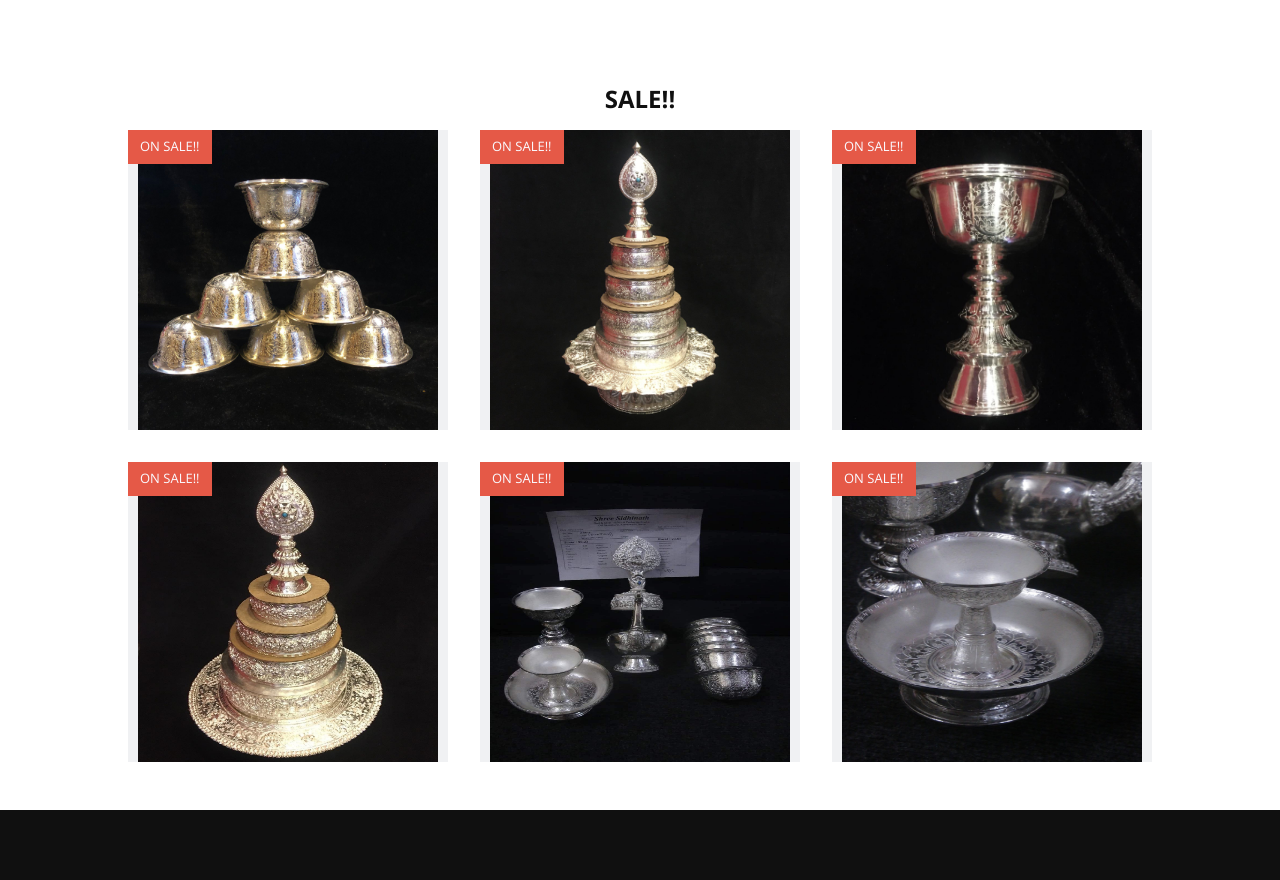
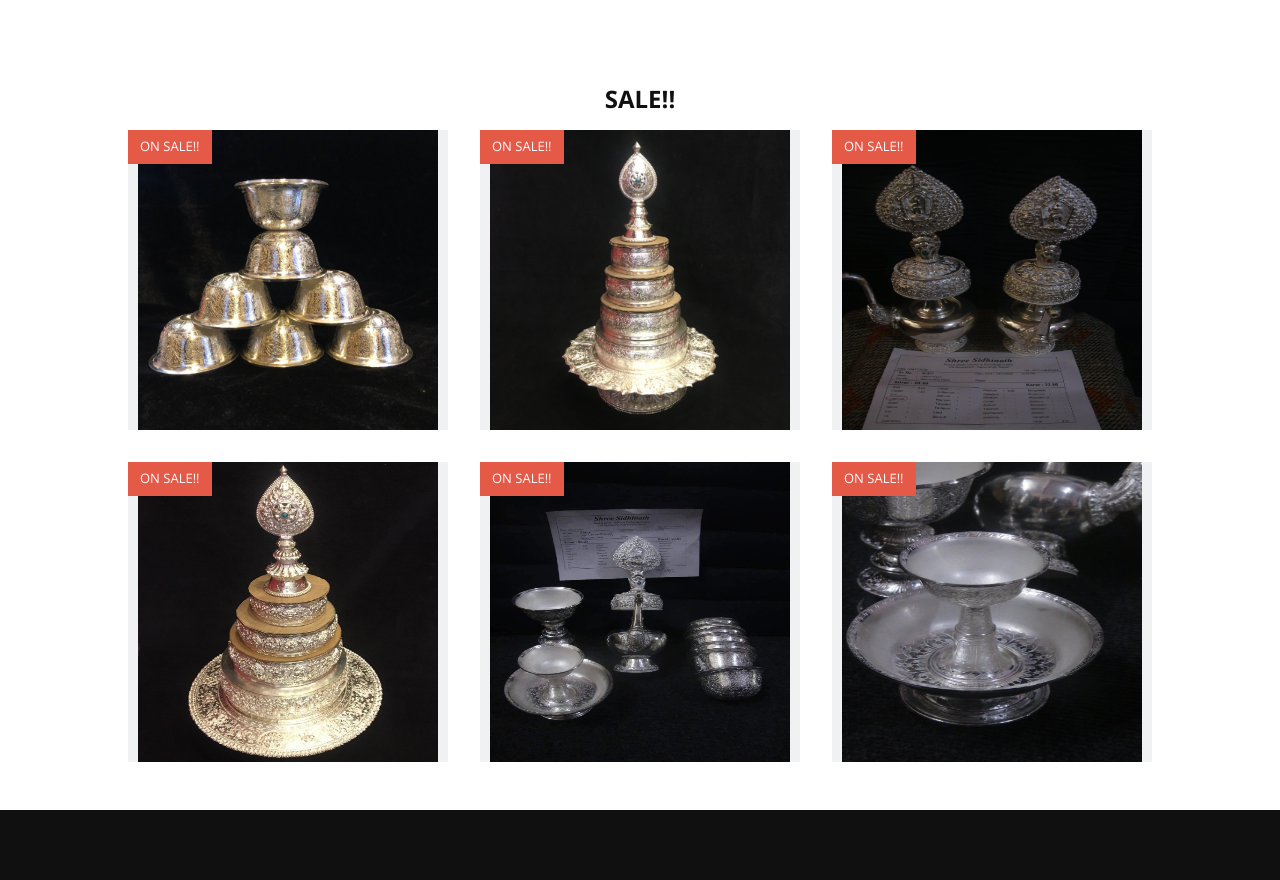
Before and after one commit to Algoartisans0/BoethangGonpo_version-1.1, a plain HTML site: page index.html in a window 1280 px wide. Shown: the part 2320-3200 px from the top of the page. Drawn offline with nearby package versions, Linux system fonts and the light colour scheme; a web font is replaced by a local one.

Commit message:
Update index.html

```diff
--- a/index.html
+++ b/index.html
@@ -246,7 +246,7 @@
 
         <div class="new__box">
           <div class="featured__new">ON SALE!!</div>
-          <img src="assets/img/silver religious items-20240211T100545Z-001/silver religious items/silver_pic23.jpg" alt="" class="new__img">
+          <img src="assets/img/silver religious items-20240211T100545Z-001/silver religious items/silver_pic24.jpg" alt="" class="new__img">
           <div class="new__link">
             <a href="#" class="button">BUY NOW</a>
           </div>
```
